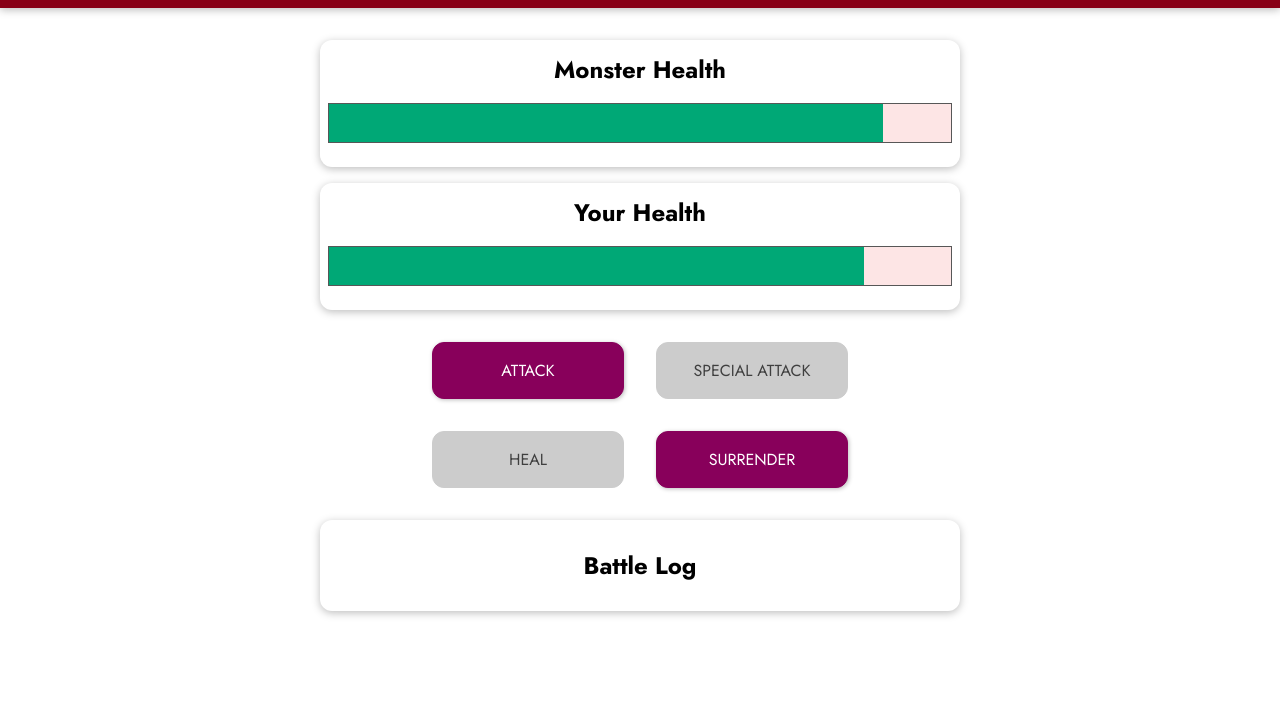
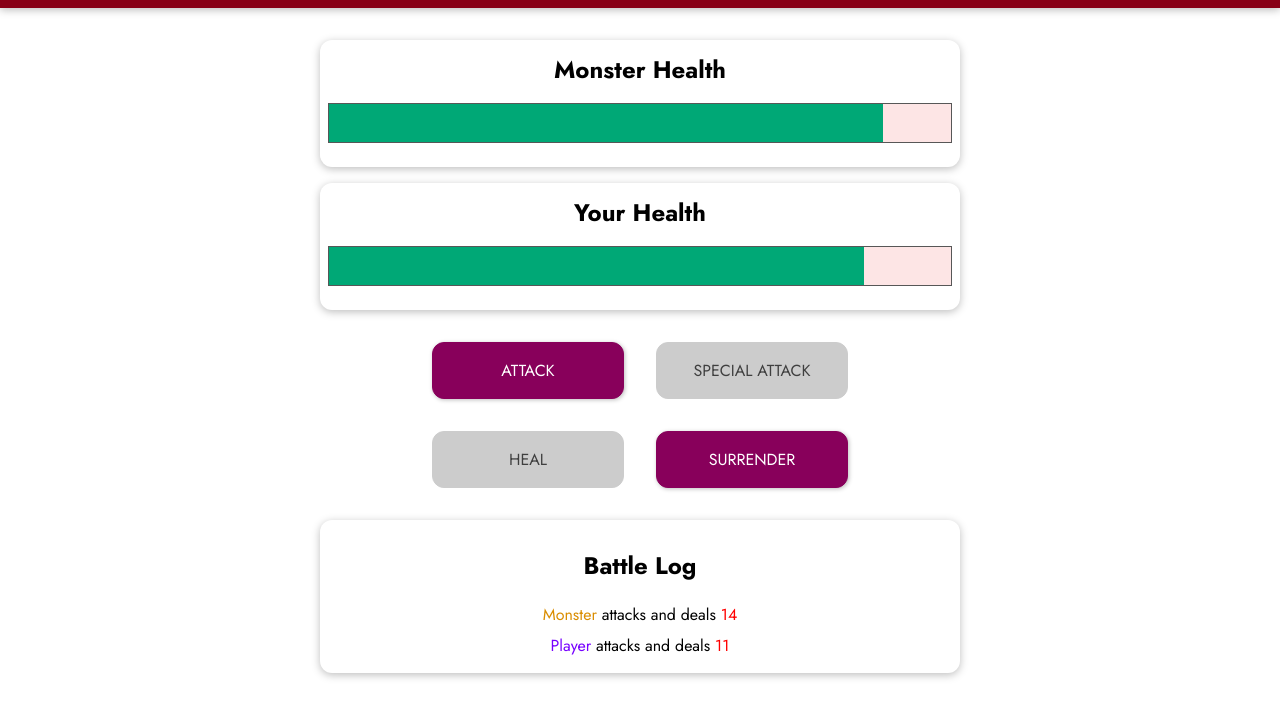
Before and after one commit to marionlo/monster-slayer-game, a plain HTML site: page index.html in a window 1280 px wide. Both pictures are taken after a click on the button "ATTACK". Shown: the part 97-800 px from the top of the page. Drawn offline with nearby package versions, Linux system fonts and the light colour scheme.

Commit message:
add battlelog

```diff
--- a/app.js
+++ b/app.js
@@ -9,6 +9,7 @@ const app = Vue.createApp({
       monsterHealth: 100,
       currentRound: 0,
       winner: null,
+      logMessages: [],
     };
   },
   computed: {
@@ -55,21 +56,25 @@ const app = Vue.createApp({
       this.monsterHealth = 100;
       this.currentRound = 0;
       this.winner = null;
+      logMessages = [];
     },
     attackMonster() {
       this.currentRound++;
       const attackValue = getRandomValue(5, 12);
       this.monsterHealth -= attackValue;
+      this.addLogMessage("player", "attack", attackValue);
       this.attackPlayer();
     },
     attackPlayer() {
       const attackValue = getRandomValue(8, 15);
       this.playerHealth -= attackValue;
+      this.addLogMessage("monster", "attack", attackValue);
     },
     specialAttackMonster() {
       this.currentRound++;
       const attackValue = getRandomValue(10, 25);
       this.monsterHealth -= attackValue;
+      this.addLogMessage("player", "special attack", attackValue);
       this.attackPlayer();
     },
     healPlayer() {
@@ -80,9 +85,18 @@ const app = Vue.createApp({
       } else {
         this.playerHealth += healValue;
       }
+      this.addLogMessage("player", "heal", healValue);
+      this.attackPlayer();
     },
     surrender() {
       this.winner = "monster";
+    },
+    addLogMessage(who, what, value) {
+      this.logMessages.unshift({
+        actionBy: who,
+        actionType: what,
+        actionValue: value,
+      });
     },
   },
 });
--- a/index.html
+++ b/index.html
@@ -46,7 +46,23 @@
       </section>
       <section id="log" class="container">
         <h2>Battle Log</h2>
-        <ul></ul>
+        <ul>
+          <li v-for="logMessage in logMessages">
+            <span
+              :class="{'log--player': logMessage.actionBy === 'player', 'log--monster': logMessage.actionBy === 'monster'}"
+              >{{logMessage.actionBy === "player" ? "Player" : "Monster"}}</span
+            >
+            <span v-if="logMessage.actionType === 'heal'">
+              heals himself for
+              <span class="log--heal">{{logMessage.actionValue}}</span></span
+            >
+
+            <span v-else>
+              attacks and deals
+              <span class="log--damage">{{logMessage.actionValue}}</span></span
+            >
+          </li>
+        </ul>
       </section>
     </div>
   </body>
```
